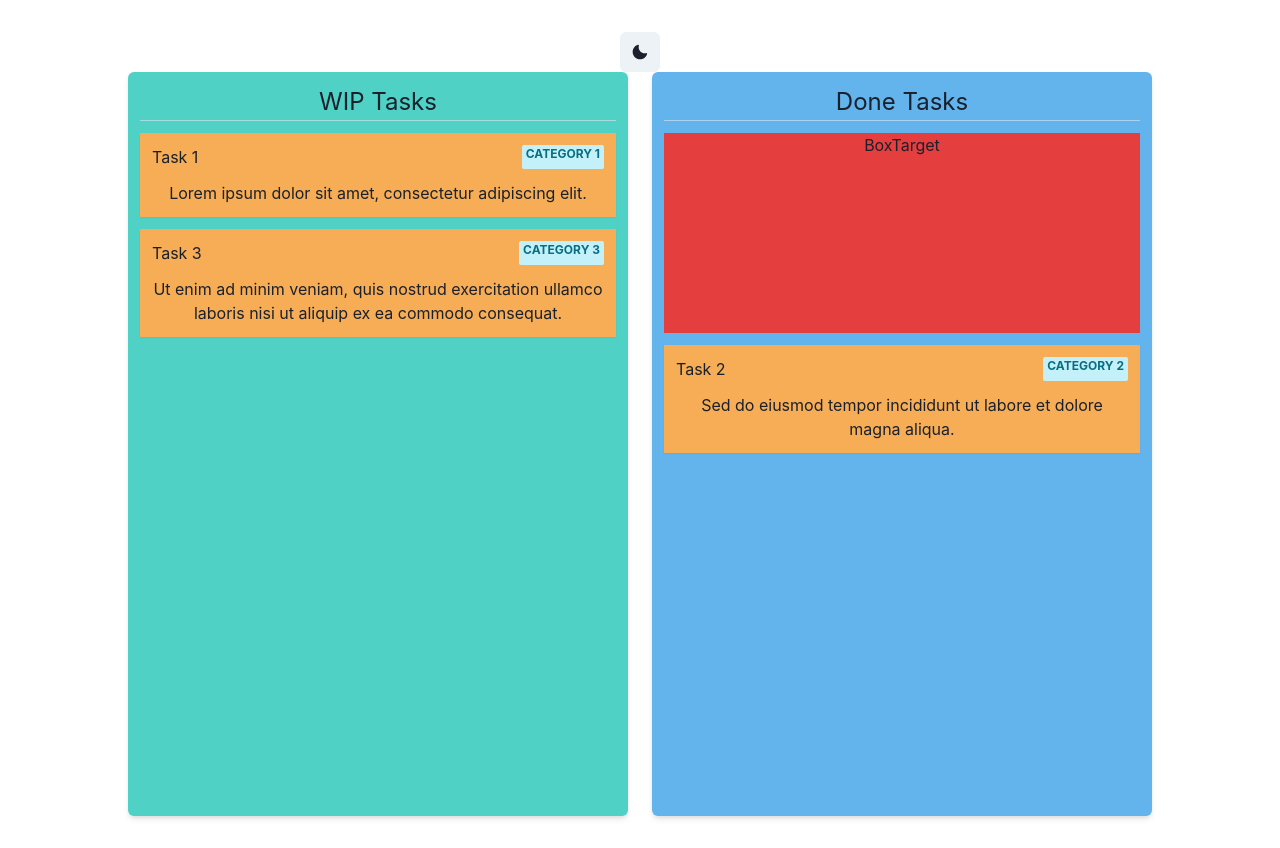
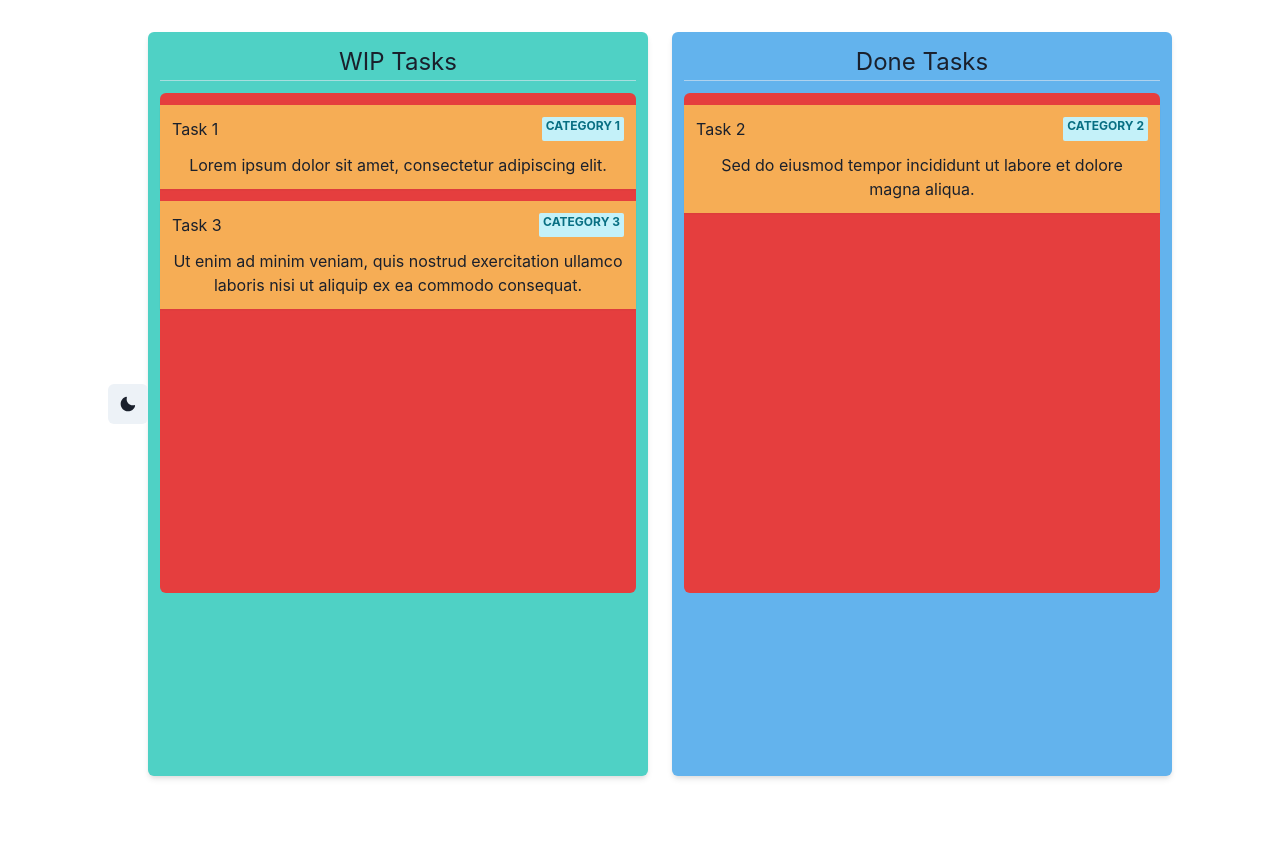
Before and after one commit to ryguy806/react-dnd-playground, a React (Vite) app: page / in a window 1280 px wide. After the commit the page ends 808 px from the top, so only its background shows below. Built offline with nearby package versions, Linux system fonts and the light colour scheme.

Commit message:
Finished.

```diff
--- a/src/components/BoxTarget.tsx
+++ b/src/components/BoxTarget.tsx
@@ -1,18 +1,34 @@
 import { useDrop } from "react-dnd";
 import { ItemTypes } from "../utils/ItemTypes";
 import { Box } from "@chakra-ui/react";
+import { useContext } from "react";
+import { CardContext } from "../pages/Tasks/Tasks";
+import { Item } from "../utils/types";
 
-const BoxTarget = () => {
+type BoxTargetProps = {
+  children: React.ReactNode;
+  targetName: string;
+};
+
+const BoxTarget = ({ children, targetName }: BoxTargetProps) => {
+  const { changeStatus } = useContext(CardContext);
   const [{ isOver }, drop] = useDrop({
     accept: ItemTypes.CARD,
+    drop: (item: Item) => changeStatus(item.id, targetName),
     collect: (monitor) => ({
       isOver: !!monitor.isOver(),
     }),
   });
 
   return (
-    <Box ref={drop} minHeight={"200px"} bg={isOver ? "red.200" : "red.500"}>
-      BoxTarget
+    <Box
+      ref={drop}
+      height={500}
+      rounded={"md"}
+      w='100%'
+      bg={isOver ? "red.200" : "red.500"}
+    >
+      {children}
     </Box>
   );
 };
--- a/src/components/TaskCard.tsx
+++ b/src/components/TaskCard.tsx
@@ -6,11 +6,13 @@ type TaskCardProps = {
   title: string;
   category: string;
   description: string;
+  id: string;
 };
 
-const TaskCard = ({ title, category, description }: TaskCardProps) => {
+const TaskCard = ({ title, category, description, id }: TaskCardProps) => {
   const [{ isDragging }, drag] = useDrag({
     type: ItemTypes.CARD,
+    item: { id },
     collect: (monitor) => ({
       isDragging: !!monitor.isDragging,
     }),
--- a/src/pages/Tasks/Tasks.tsx
+++ b/src/pages/Tasks/Tasks.tsx
@@ -9,15 +9,20 @@ import {
   useColorMode,
 } from "@chakra-ui/react";
 import TaskCard from "../../components/TaskCard";
-import { useState } from "react";
+import { createContext, useState } from "react";
 import BoxTarget from "../../components/BoxTarget";
+import { TaskType } from "../../utils/types";
+
+export const CardContext = createContext({
+  changeStatus: (id: string, targetName: string) => {},
+});
 
 const Tasks = () => {
   const { colorMode, toggleColorMode } = useColorMode();
   const wipBG = { light: "teal.300", dark: "teal.600" };
   const doneBG = { light: "blue.300", dark: "blue.600" };
 
-  const [taskList, setTaskList] = useState([
+  const [taskList, setTaskList] = useState<TaskType[]>([
     {
       id: (Math.random() * 100).toFixed(0),
       status: "wip",
@@ -43,8 +48,15 @@ const Tasks = () => {
     },
   ]);
 
+  const changeStatus = (id: string, targetName: string) => {
+    const draggedTask = taskList.filter((task) => task.id === id)[0];
+    if (draggedTask.status === targetName) return;
+    draggedTask.status = draggedTask.status === "done" ? "wip" : "done";
+    setTaskList([...taskList.filter((task) => task.id !== id), draggedTask]);
+  };
+
   return (
-    <div>
+    <CardContext.Provider value={{ changeStatus }}>
       <div>
         <IconButton
           aria-label='color mode swithc'
@@ -63,18 +75,21 @@ const Tasks = () => {
               </Text>
               <Divider />
             </Box>
-          </Stack>
+            <BoxTarget targetName='wip'>
               {taskList
                 .filter((task) => task.status === "wip")
                 .map((card) => (
-              <div key={card.id}>
+                  <div key={card.id.toString()}>
                     <TaskCard
                       title={card.title}
                       category={card.category}
                       description={card.description}
+                      id={card.id.toString()}
                     />
                   </div>
                 ))}
+            </BoxTarget>
+          </Stack>
         </Box>
         <Box bg={doneBG[colorMode]} rounded={"md"} p={3} boxShadow={"md"}>
           <Stack spacing={3}>
@@ -84,22 +99,24 @@ const Tasks = () => {
               </Text>
               <Divider />
             </Box>
-            <BoxTarget />
-          </Stack>
+            <BoxTarget targetName='done'>
               {taskList
                 .filter((task) => task.status === "done")
                 .map((card) => (
-              <div key={card.id}>
+                  <div key={card.id.toString()}>
                     <TaskCard
                       title={card.title}
                       category={card.category}
                       description={card.description}
+                      id={card.id.toString()}
                     />
                   </div>
                 ))}
+            </BoxTarget>
+          </Stack>
         </Box>
       </Grid>
-    </div>
+    </CardContext.Provider>
   );
 };
 
--- /dev/null
+++ b/src/utils/types.ts
@@ -0,0 +1,12 @@
+export type TaskType = {
+  id: string;
+  status: string;
+  title: string;
+  description: string;
+  category: string;
+};
+
+export type Item = {
+  type: string;
+  id: string;
+};
```
Lines whose indentation alone changed are shown as unchanged.
